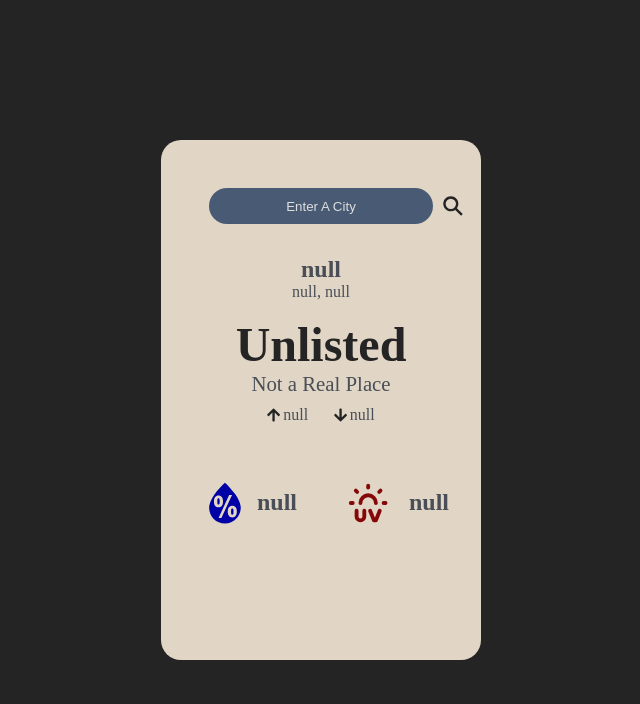
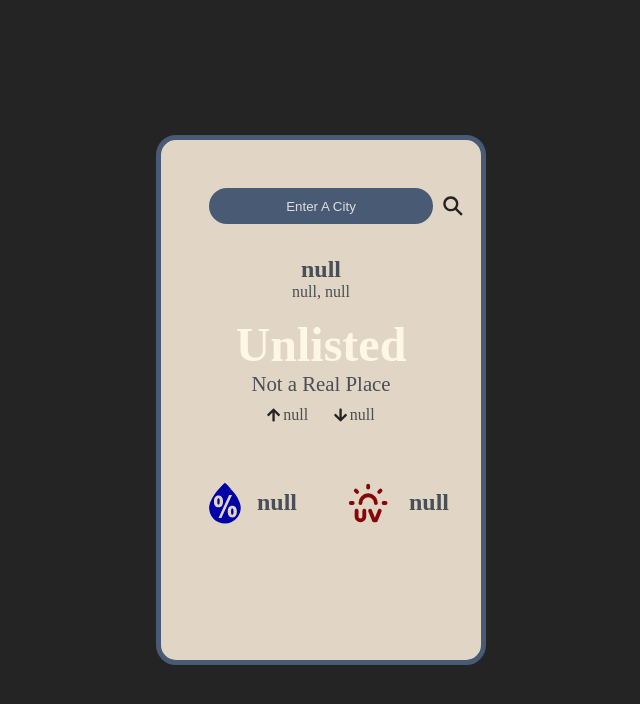
Before and after one commit to ja-zoe/weather-app, a React (Vite) app: page / in a window 1280 px wide. Shown: the top 704 px of the page, without its empty margins (319-959 px from the left). Built offline with nearby package versions, Linux system fonts and the light colour scheme; no server answers.

Commit message:
changed color of main temp to light sand white

```diff
--- a/src/components/weather.css
+++ b/src/components/weather.css
@@ -13,6 +13,7 @@
     width: 25%;
     display: flex;
     flex-direction: column;
+    border: 5px solid rgb(72, 90, 116);
 }
 
 .searchArea {
@@ -42,6 +43,7 @@
 
 .input:focus {
     outline: none;
+    border: 2px solid rgb(36,36,36);
 }
 
 .location {
@@ -76,7 +78,7 @@
 
 h1 {
     font-size: 3.0000001rem;
-    color: rgb(36, 36, 36);
+    color: #fdf7e4;
 }
 
 h2{
```
